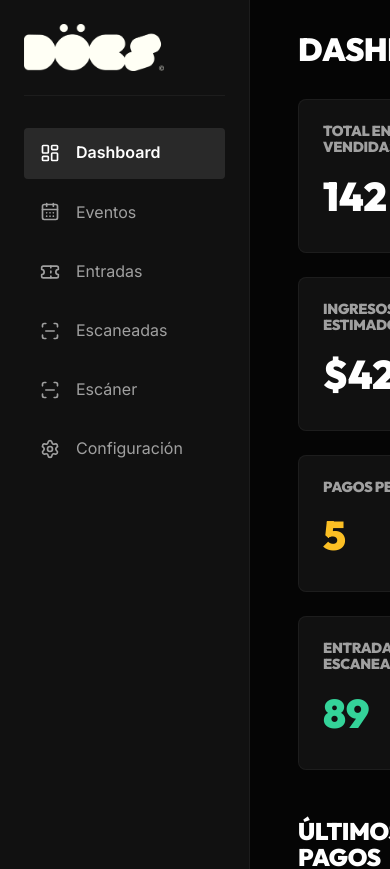
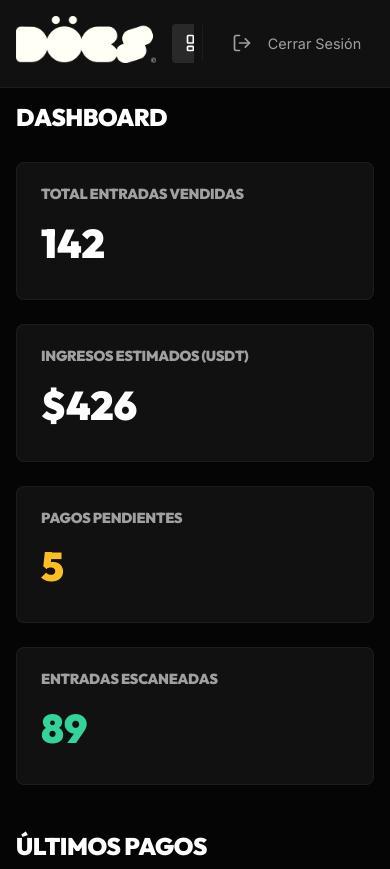
Before and after one commit to Villegascs/DOCSVE, a Next.js app: page /admin in a window 390 px wide. Shown: the top 869 px of the page. Built offline with nearby package versions, Linux system fonts and the light colour scheme; sample sign-in values are in the browser's storage.

Commit message:
feat: complete responsive redesign for admin panel and countdown

```diff
--- a/app/admin/admin.css
+++ b/app/admin/admin.css
@@ -89,7 +89,8 @@
   background: var(--bg-panel);
   border: 1px solid rgba(255, 255, 255, 0.05);
   border-radius: var(--radius-md);
-  overflow: hidden;
+  overflow-x: auto; /* Responsive tables */
+  -webkit-overflow-scrolling: touch;
 }
 
 .admin-table {
@@ -157,3 +158,94 @@
 .admin-form .form-group {
   margin-bottom: 1.5rem;
 }
+
+/* ================= Responsive Admin ================= */
+@media (max-width: 900px) {
+  .admin-container {
+    flex-direction: column;
+  }
+
+  .admin-sidebar {
+    width: 100%;
+    border-right: none;
+    border-bottom: 1px solid rgba(255, 255, 255, 0.05);
+    padding: 1rem;
+    flex-direction: row;
+    align-items: center;
+    position: sticky;
+    top: 0;
+    z-index: 1000;
+  }
+
+  .admin-logo {
+    margin-bottom: 0;
+    padding-bottom: 0;
+    border-bottom: none;
+    margin-right: 1rem;
+  }
+
+  .admin-logo h2 {
+    font-size: 1.2rem;
+  }
+
+  .admin-nav {
+    flex-direction: row;
+    overflow-x: auto;
+    gap: 0.5rem;
+    padding-bottom: 0;
+    -webkit-overflow-scrolling: touch;
+  }
+
+  .admin-nav::-webkit-scrollbar {
+    display: none;
+  }
+
+  .admin-nav-link {
+    white-space: nowrap;
+    padding: 0.5rem 0.8rem;
+    font-size: 0.9rem;
+    width: auto;
+  }
+
+  .admin-logout {
+    margin-top: 0;
+    padding-top: 0;
+    border-top: none;
+    border-left: 1px solid rgba(255, 255, 255, 0.05);
+    padding-left: 1rem;
+    margin-left: 0.5rem;
+    display: flex;
+    align-items: center;
+  }
+
+  .admin-main {
+    padding: 1rem;
+  }
+}
+
+@media (max-width: 600px) {
+  .admin-header {
+    flex-direction: column;
+    align-items: flex-start;
+    gap: 1rem;
+  }
+
+  .admin-header button {
+    width: 100%;
+  }
+
+  .admin-title {
+    font-size: 1.5rem;
+  }
+
+  .admin-table th, .admin-table td {
+    padding: 0.8rem 0.5rem;
+    font-size: 0.85rem;
+  }
+
+  .admin-form .form-group input,
+  .admin-form .form-group select,
+  .admin-form .form-group textarea {
+    font-size: 1rem; /* Prevent iOS zoom */
+  }
+}
--- a/app/components/Countdown.jsx
+++ b/app/components/Countdown.jsx
@@ -32,7 +32,7 @@ export default function Countdown({ targetDate }) {
   }, [targetDate]);
 
   return (
-    <div className="countdown-container" style={{ display: 'flex', gap: '1rem', justifyContent: 'center', margin: '2rem 0' }}>
+    <div className="countdown-container" style={{ display: 'flex', flexWrap: 'wrap', gap: '1rem', justifyContent: 'center', margin: '2rem 0' }}>
       <div className="countdown-item" style={{ background: 'rgba(17,17,17,0.7)', backdropFilter: 'blur(12px)', padding: '1rem', borderRadius: '8px', minWidth: '80px', border: '1px solid rgba(255,255,255,0.1)' }}>
         <div style={{ fontSize: '2.5rem', fontWeight: '900', fontFamily: 'var(--font-heading)', color: 'var(--primary-neon)' }}>{timeLeft.days}</div>
         <div style={{ fontSize: '0.8rem', textTransform: 'uppercase', color: 'var(--text-secondary)' }}>Días</div>
```
